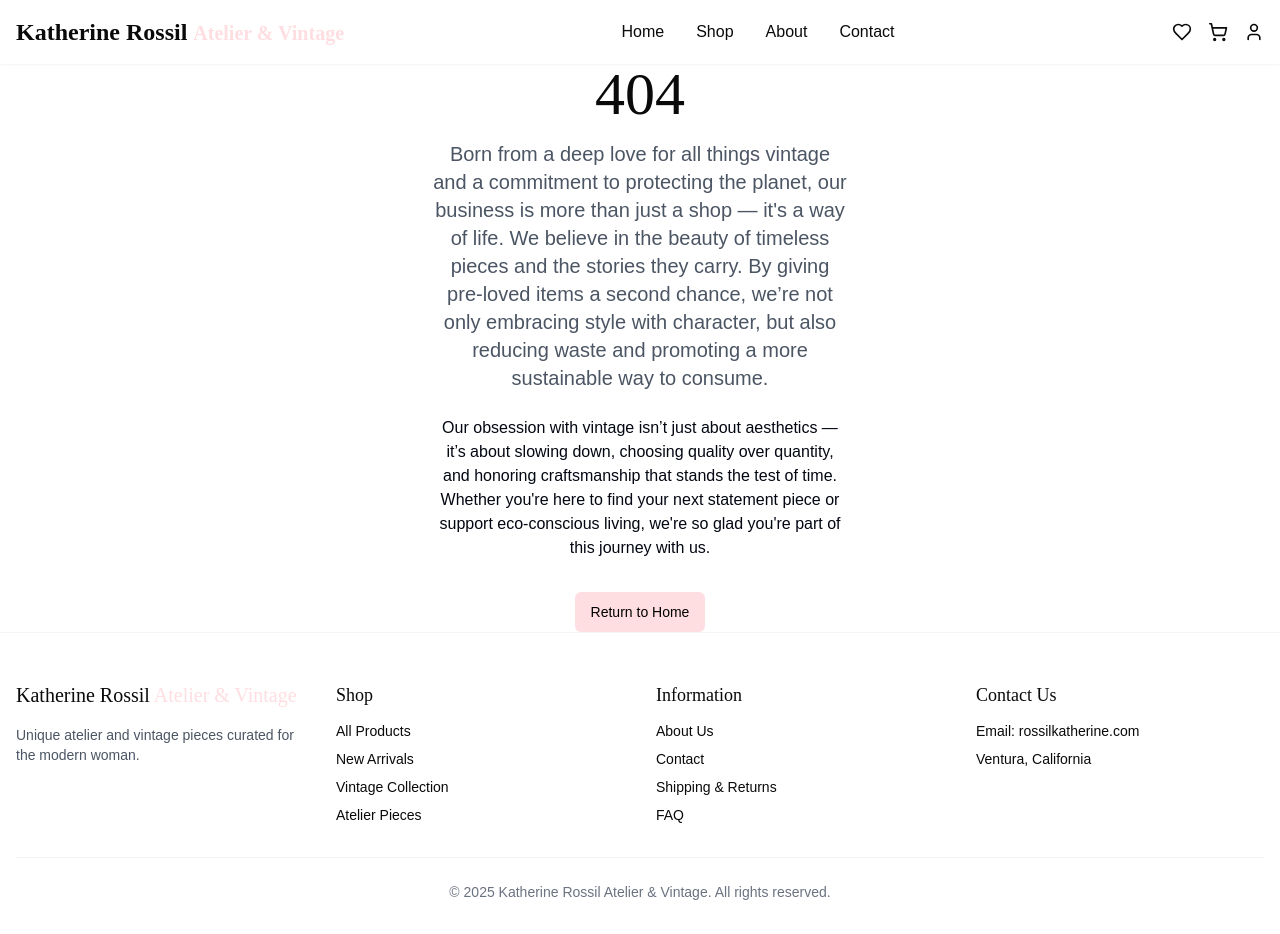
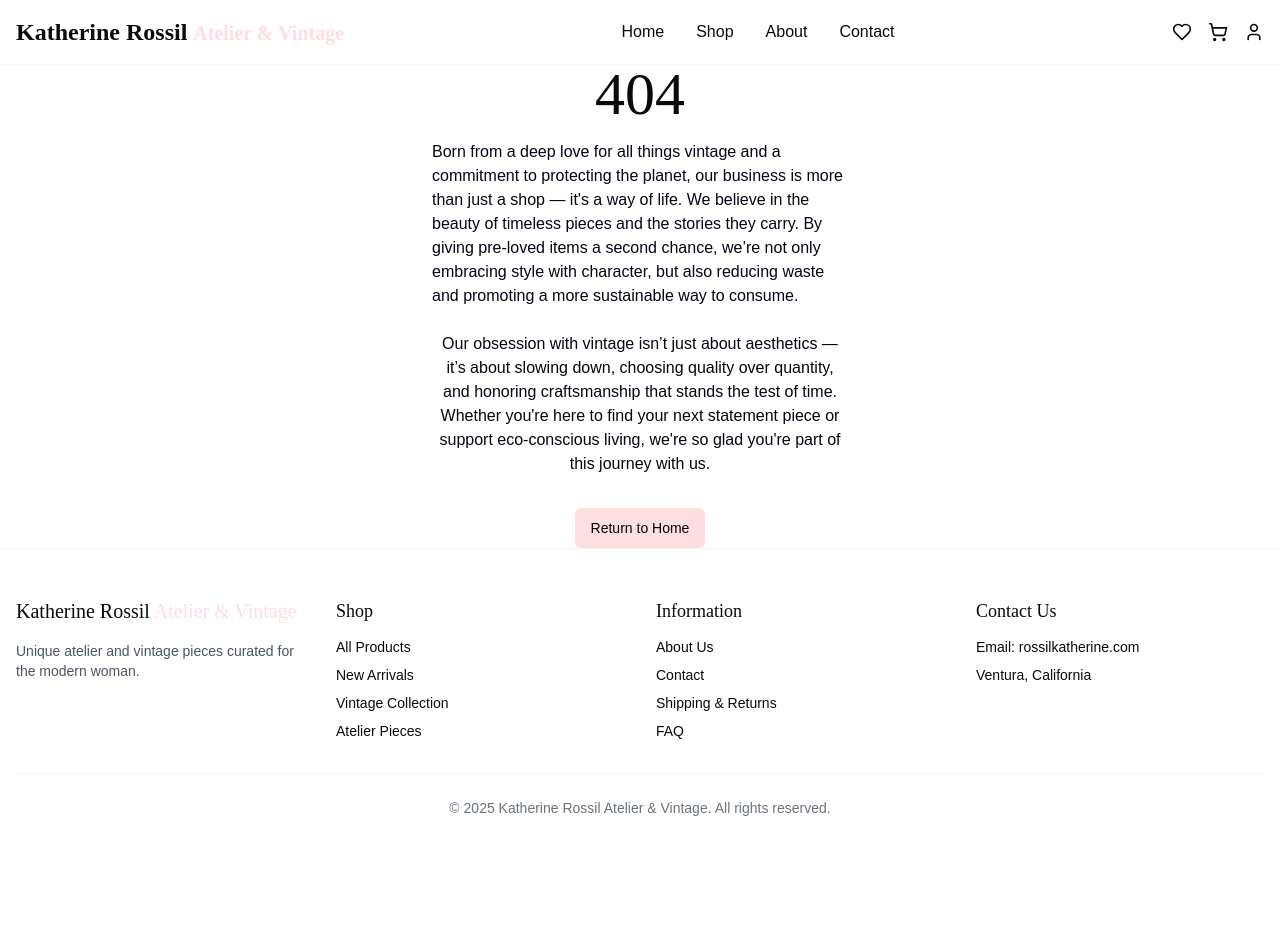
Before and after one commit to KittyKatTheDev/katherinerossilatelier-36, a React (Vite) app: page /about in a window 1280 px wide. After the commit the page ends 850 px from the top, so only its background shows below. Built offline with nearby package versions, Linux system fonts and the light colour scheme.

Commit message:
Visual edit in Lovable
Edited UI in Lovable

```diff
--- a/src/pages/NotFound.tsx
+++ b/src/pages/NotFound.tsx
@@ -11,7 +11,7 @@ const NotFound = () => {
       <div className="min-h-[60vh] flex items-center justify-center">
         <div className="text-center max-w-md px-4">
           <h1 className="font-serif text-6xl mb-4">404</h1>
-          <p className="text-xl text-gray-600 mb-6">Born from a deep love for all things vintage and a commitment to protecting the planet, our business is more than just a shop — it's a way of life. We believe in the beauty of timeless pieces and the stories they carry. By giving pre-loved items a second chance, we’re not only embracing style with character, but also reducing waste and promoting a more sustainable way to consume.</p>
+          <p className="mb-6 text-slate-950 text-base font-light text-left">Born from a deep love for all things vintage and a commitment to protecting the planet, our business is more than just a shop — it's a way of life. We believe in the beauty of timeless pieces and the stories they carry. By giving pre-loved items a second chance, we’re not only embracing style with character, but also reducing waste and promoting a more sustainable way to consume.</p>
           <p className="mb-8 text-gray-950">Our obsession with vintage isn’t just about aesthetics — it’s about slowing down, choosing quality over quantity, and honoring craftsmanship that stands the test of time. Whether you're here to find your next statement piece or support eco-conscious living, we're so glad you're part of this journey with us.</p>
           <Button asChild className="bg-brand-pink hover:bg-brand-pink/90 text-black">
             <Link to="/">Return to Home</Link>
```
